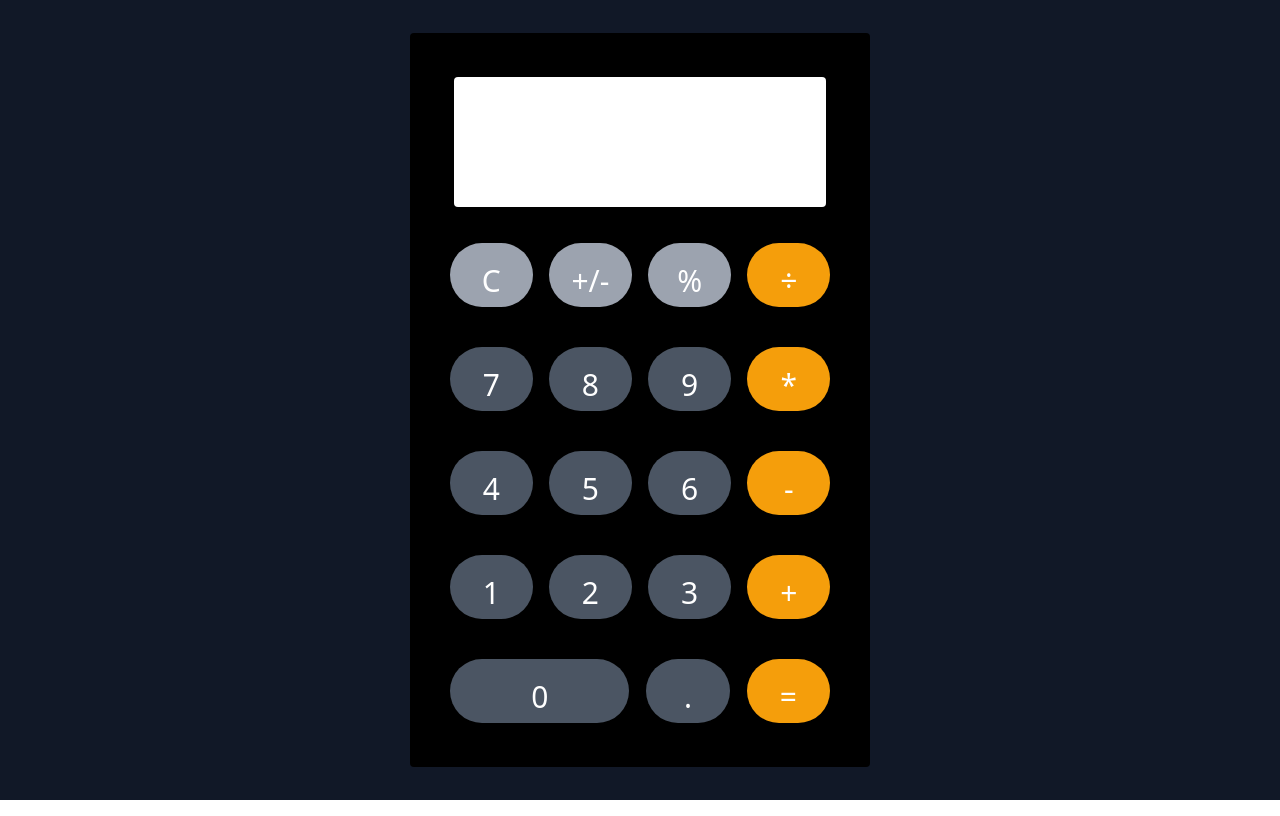
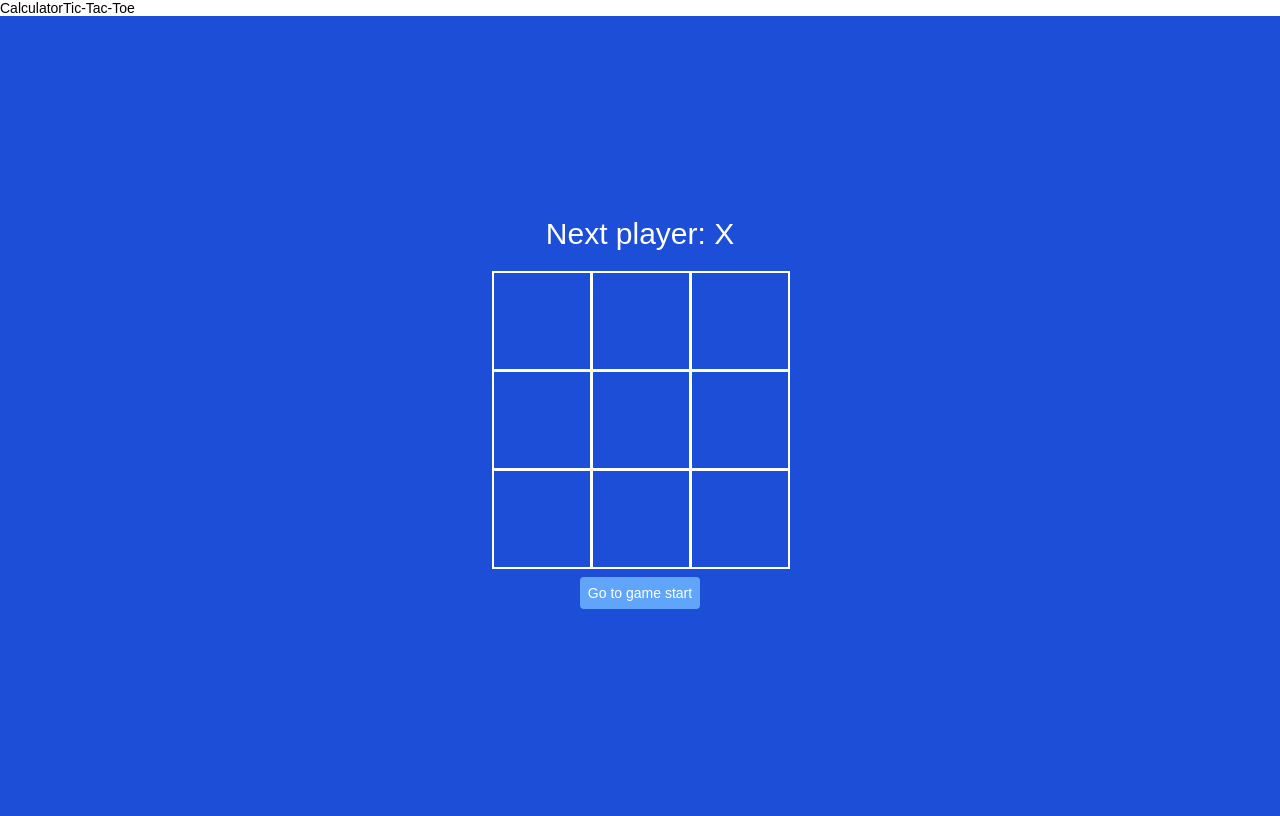
Before and after one commit to ethanvachon/react-calculator, a React (Create React App) app: page / in a window 1280 px wide. Built offline with nearby package versions, Linux system fonts and the light colour scheme.

Commit message:
game added, routing, and conditional class render on game info

```diff
--- a/src/App.js
+++ b/src/App.js
@@ -1,11 +1,37 @@
 import './App.css';
 import Calculator from './components/calculator/main'
+import Game from "./components/tic-tac-toe/main";
+
+import {
+  BrowserRouter as Router,
+  Switch,
+  Route,
+  Link
+} from "react-router-dom";
+
 
 function App() {
   return (
-    <div className="App bg-gray-900">
-      <Calculator />
-    </div>
+    <Router>
+
+      <nav>
+        <Link to="/calculator">Calculator</Link>
+        <Link to="/game">Tic-Tac-Toe</Link>
+      </nav>
+      <Switch>
+        <Route path="/calculator">
+        <div className="App bg-gray-900">
+          <Calculator />
+        </div>
+        </Route>
+      </Switch>
+      <Switch>
+        <Game />
+      </Switch>
+      <Switch>
+
+      </Switch>
+     </Router>
   );
 }
 
--- a/src/components/calculator/main.js
+++ b/src/components/calculator/main.js
@@ -1,5 +1,5 @@
 import React from 'react';
-import './main.css'
+import './style.css'
 
 function Button(props) {
   return (
--- /dev/null
+++ b/src/components/tic-tac-toe/main.js
@@ -0,0 +1,141 @@
+import React from 'react';
+import './style.css';
+import { withRouter } from 'react-router-dom'
+
+
+function Square(props) {
+    return (
+      <button className="square text-white bg-blue-700" onClick={props.onClick}>
+        {props.value}
+      </button>
+    );
+}
+
+class Board extends React.Component {
+  renderSquare(i) {
+    return <Square value={this.props.squares[i]} onClick={() => this.props.onClick(i)} />;
+  }
+
+  render() {
+
+    return (
+      <div>
+        <div className="board-row">
+          {this.renderSquare(0)}
+          {this.renderSquare(1)}
+          {this.renderSquare(2)}
+        </div>
+        <div className="board-row">
+          {this.renderSquare(3)}
+          {this.renderSquare(4)}
+          {this.renderSquare(5)}
+        </div>
+        <div className="board-row">
+          {this.renderSquare(6)}
+          {this.renderSquare(7)}
+          {this.renderSquare(8)}
+        </div>
+      </div>
+    );
+  }
+}
+
+class Game extends React.Component {
+  constructor(props) {
+    super(props);
+    this.state = {
+      history: [{
+        squares: Array(9).fill(null),
+      }],
+      stepNumber: 0,
+      xIsNext: true,
+    };
+  }
+
+  handleClick(i) {
+    const history = this.state.history.slice(0, this.state.stepNumber + 1);
+    const current = history[history.length - 1];
+    const squares = current.squares.slice();
+    if (calculateWinner(squares) || squares[i]) {
+      return;
+    }
+    squares[i] = this.state.xIsNext ? 'X' : 'O';
+    this.setState({
+      history: history.concat([{
+        squares: squares,
+      }]),
+      stepNumber: history.length,
+      xIsNext: !this.state.xIsNext,
+    });
+  }
+
+  jumpTo(step) {
+    this.setState({
+      stepNumber: step,
+      xIsNext: (step % 2) === 0,
+    });
+  }
+
+  render() {
+    const history = this.state.history;
+    const current = history[this.state.stepNumber];
+    const winner = calculateWinner(current.squares);
+    const moves = history.map((step, move) => {
+      const desc = move ?
+        'Go to move #' + move :
+        'Go to game start';
+      return (
+        <div key={move}>
+          <button className="bg-blue-400 p-2 my-2 text-white rounded hover:bg-blue-500" onClick={() => this.jumpTo(move)}>{desc}</button>
+        </div>
+      );
+    });
+
+    let status;
+    if (winner) {
+      status = 'Winner: ' + winner;
+    } else {
+      status = 'Next player: ' + (this.state.xIsNext ? 'X' : 'O');
+    }
+    return (
+      <div className="game items-center justify-center h-screen bg-blue-700">
+        <div className="">
+          <h1 className="text-3xl text-center pb-5 text-white">{status}</h1>
+          <div className="game-board">
+            <Board
+              squares={current.squares}
+              onClick={(i) => this.handleClick(i)}
+            />
+          </div>
+        </div>
+        <div className={ this.props.location.pathname === "/game" ? 'game-info'  : ''}>
+          <div>{moves}</div>
+        </div>
+      </div>
+    );
+  }
+}
+
+// ========================================
+
+function calculateWinner(squares) {
+  const lines = [
+    [0, 1, 2],
+    [3, 4, 5],
+    [6, 7, 8],
+    [0, 3, 6],
+    [1, 4, 7],
+    [2, 5, 8],
+    [0, 4, 8],
+    [2, 4, 6],
+  ];
+  for (let i = 0; i < lines.length; i++) {
+    const [a, b, c] = lines[i];
+    if (squares[a] && squares[a] === squares[b] && squares[a] === squares[c]) {
+      return squares[a];
+    }
+  }
+  return null;
+}
+
+export default Game
--- /dev/null
+++ b/src/components/tic-tac-toe/style.css
@@ -0,0 +1,55 @@
+@tailwind base;
+@tailwind components;
+@tailwind utilities;
+
+body {
+  font: 14px "Century Gothic", Futura, sans-serif;
+}
+
+ol,
+ul {
+  padding-left: 30px;
+}
+
+.board-row:after {
+  clear: both;
+  content: "";
+  display: table;
+}
+
+.status {
+  margin-bottom: 10px;
+}
+
+.square {
+  border: 2px solid #ffffff;
+  float: left;
+  font-size: 82px;
+  font-weight: bold;
+  line-height: 100px;
+  height: 100px;
+  margin-right: -1px;
+  margin-top: -1px;
+  padding: 0;
+  text-align: center;
+  width: 100px;
+}
+
+.square:focus {
+  outline: none;
+}
+
+.kbd-navigation .square:focus {
+  background: #ddd;
+}
+
+.game {
+  display: flex;
+  flex-direction: column;
+}
+
+.game-info {
+  position: absolute;
+  top: 40vh;
+  left: 20vw;
+}
```
Also changed, not shown: src/components/calculator/style.css (renamed from src/components/calculator/main.css).
